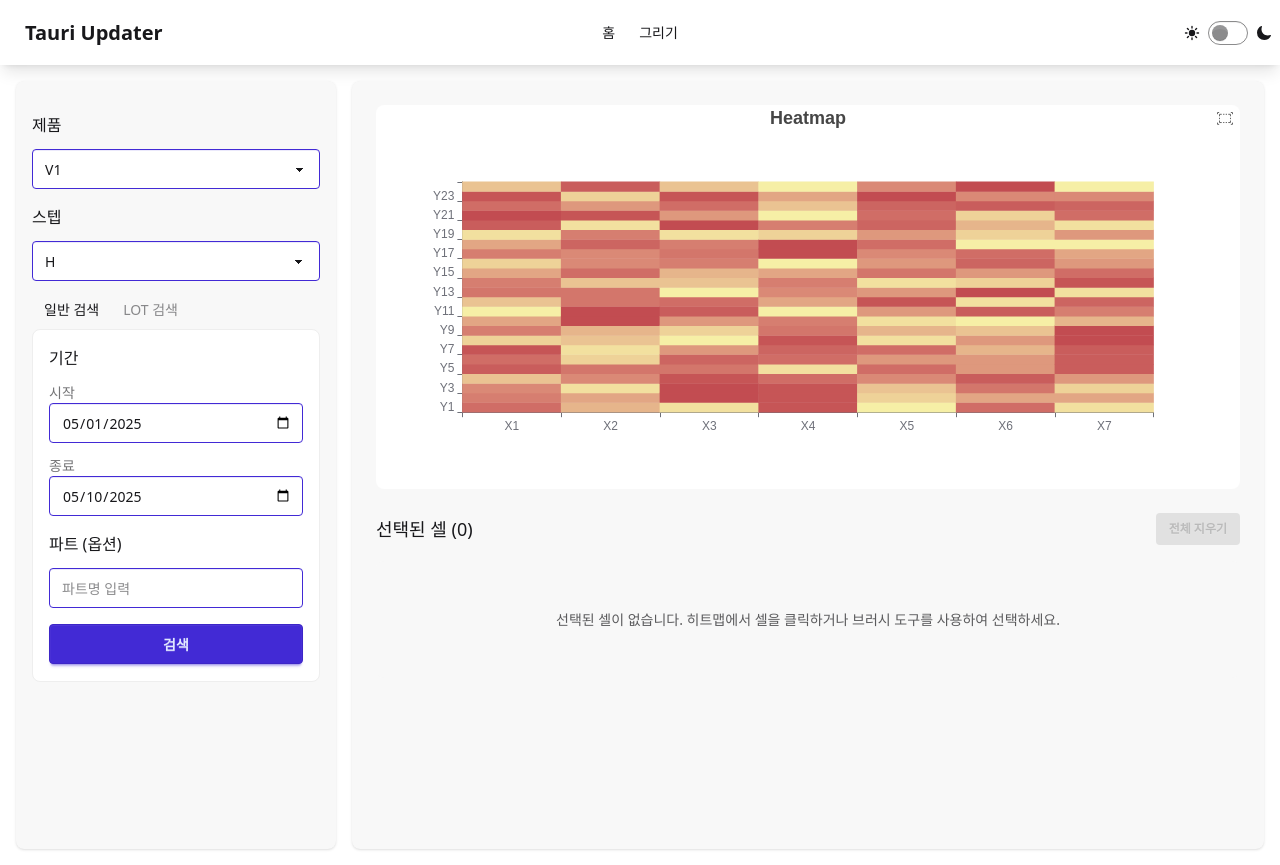
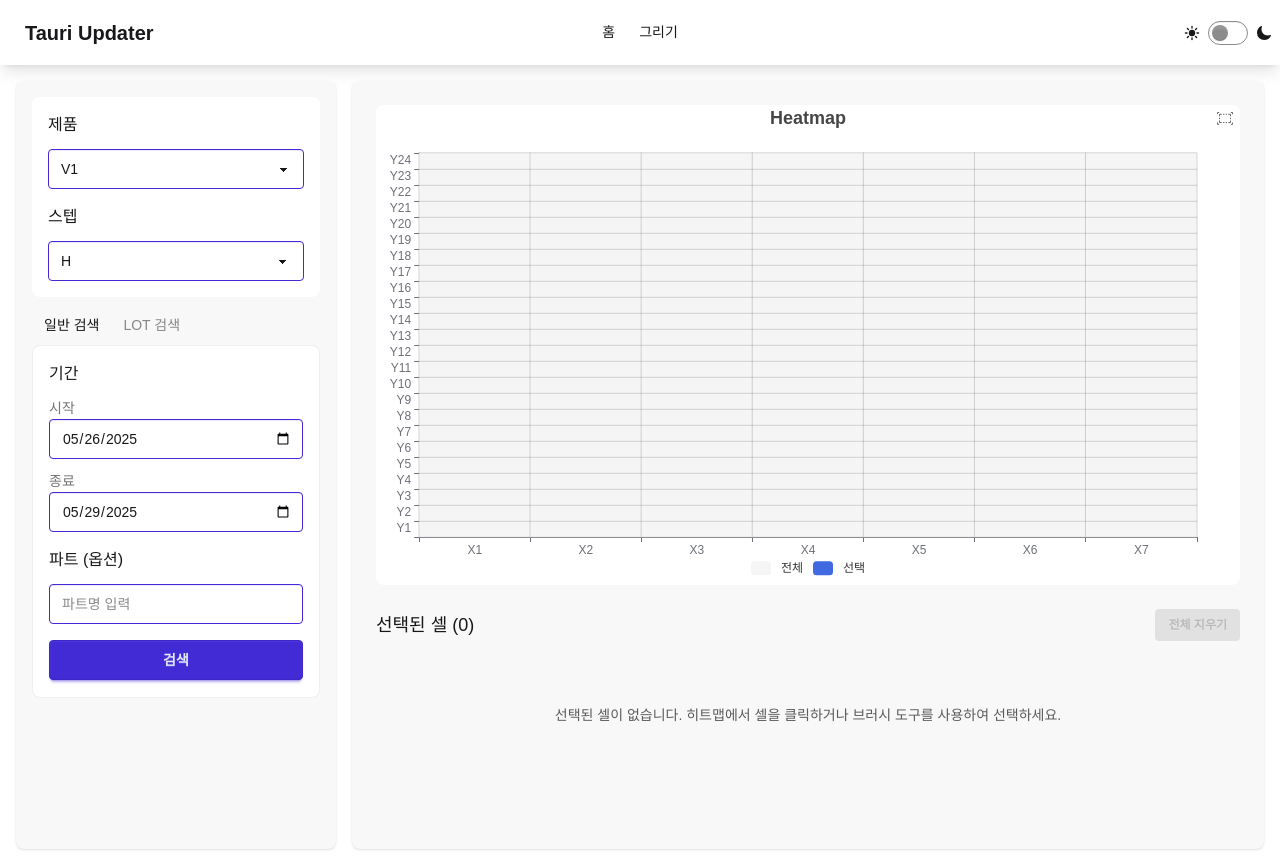
Before and after one commit to elenscode/tauri-updater, a React (Vite) app: page /draw in a window 1280 px wide. Built offline with nearby package versions, Linux system fonts and the light colour scheme; what ag-grid-community would draw is missing.

Commit message:
[add] clear task cursor

```diff
--- a/src/App.css
+++ b/src/App.css
@@ -1,5 +1,6 @@
 .container {
   margin: 0;
-  font-family: 'Noto Sans', sans-serif;
+  /* font-family: "Noto Sans KR", sans-serif; */
+  font-optical-sizing: auto;
   /* padding-top: 10vh; */
 }
--- a/src/components/HeatmapBrushChart.tsx
+++ b/src/components/HeatmapBrushChart.tsx
@@ -45,7 +45,7 @@ const createDefaultData = (xAxisLength: number, yAxisLength: number): HeatmapDat
     const data: HeatmapDataItem[] = [];
     for (let x = 0; x < xAxisLength; x++) {
         for (let y = 0; y < yAxisLength; y++) {
-            data.push([x, y, Math.floor(Math.random() * 15)]);
+            data.push([x, y, 0]); // Math.floor(Math.random() * 15)]);
         }
     }
     return data;
@@ -68,7 +68,7 @@ const getSelectedCellsFromBrush = (areas: BrushArea[], rawData: HeatmapDataItem[
             rawData.forEach(cell => {
                 if (cell[0] >= xRange[0] && cell[0] <= xRange[1] &&
                     cell[1] >= yRange[0] && cell[1] <= yRange[1]) {
-                    selectedCells.push(cell);
+                    selectedCells.push([cell[0], cell[1], 1]);
                 }
             });
         } else if (area.brushType === 'polygon') {
@@ -97,8 +97,8 @@ const HeatmapBrushChart: React.FC<HeatmapBrushChartProps> = ({
     const [forceUpdate, setForceUpdate] = React.useState(0);
 
     // 초기 데이터 설정
-    const hours = initialXAxisData || generateDefaultLabels(24, 'Y');
-    const days = initialYAxisData || generateDefaultLabels(7, 'X');
+    const yData = initialYAxisData || generateDefaultLabels(24, 'Y');
+    const xData = initialXAxisData || generateDefaultLabels(7, 'X');
     const rawData = initialData || createDefaultData(7, 24);
 
     // 이벤트 핸들러
@@ -108,7 +108,7 @@ const HeatmapBrushChart: React.FC<HeatmapBrushChartProps> = ({
         );
 
         if (index === -1) {
-            selectedCellsRef.current.push(cell);
+            selectedCellsRef.current.push([cell[0], cell[1], 1]); // 선택된 셀에 1을 추가
         } else {
             selectedCellsRef.current.splice(index, 1);
         }
@@ -157,13 +157,6 @@ const HeatmapBrushChart: React.FC<HeatmapBrushChartProps> = ({
     //         )
     //     );
 
-    //     // 브러시 영역 클리어
-    //     chartInstanceRef.current?.dispatchAction({
-    //         type: 'brush',
-    //         command: 'clear',
-    //         areas: []
-    //     });
-
     //     updateChartSelection();
     // };
     const updateChartSelection = () => {
@@ -177,10 +170,7 @@ const HeatmapBrushChart: React.FC<HeatmapBrushChartProps> = ({
                 {
                     type: 'heatmap',
                     data: selectedCellsRef.current,
-                    itemStyle: {
-                        borderColor: 'blue',
-                        borderWidth: 2
-                    }
+
                 }
             ]
         });
@@ -193,11 +183,26 @@ const HeatmapBrushChart: React.FC<HeatmapBrushChartProps> = ({
             cell => !(cell[0] === cellToRemove[0] && cell[1] === cellToRemove[1])
         );
         updateChartSelection();
-    };
-
-    // 모든 셀 삭제 함수
+    };    // 모든 셀 삭제 함수
     const handleClearAll = () => {
         selectedCellsRef.current = [];
+
+        // 브러시 영역 클리어
+        chartInstanceRef.current?.dispatchAction({
+            type: 'brush',
+            command: 'clear',
+            areas: []
+        });
+
+        // 브러시 도구 비활성화 (rect 선택 모드 해제)
+        chartInstanceRef.current?.dispatchAction({
+            type: 'takeGlobalCursor',
+            key: 'brush',
+            brushOption: {
+                brushType: false
+            }
+        });
+
         updateChartSelection();
     };
 
@@ -227,18 +232,19 @@ const HeatmapBrushChart: React.FC<HeatmapBrushChartProps> = ({
                 formatter: (params: any): string => {
                     const item = params.data as HeatmapDataItem;
                     const isSelected = isSelectedCell(item, selectedCellsRef.current);
-                    return `${days[item[0]]},${hours[item[1]]}${isSelected ? ' (Selected)' : ''}`;
+                    return `${xData[item[0]]},${yData[item[1]]}${isSelected ? ' (Selected)' : ''}`;
                 }
             },
             grid: {
-                height: '60%',
-                top: '20%',
-                left: '10%',
-                right: '10%'
+                height: '80%',
+                width: '90%',
+                top: '10%',
+                left: '5%',
+                right: '5%'
             },
             xAxis: {
                 type: 'category',
-                data: days,
+                data: xData,
                 splitArea: { show: true }
             }, toolbox: {
                 feature: {
@@ -252,17 +258,21 @@ const HeatmapBrushChart: React.FC<HeatmapBrushChartProps> = ({
             },
             yAxis: {
                 type: 'category',
-                data: hours,
+                data: yData,
                 splitArea: { show: true }
             },
             visualMap: {
-                show: false,
                 min: 0,
-                max: 15,
+                max: 1,
                 calculable: true,
                 orient: 'horizontal',
                 left: 'center',
-                bottom: '5%'
+                bottom: '1%',
+                type: 'piecewise',
+                pieces: [
+                    { value: 0, label: '전체', color: '#f5f5f5' },
+                    { value: 1, label: '선택', color: 'royalblue' }
+                ]
             },
             brush: {
                 toolbox: ['rect'],
@@ -278,18 +288,25 @@ const HeatmapBrushChart: React.FC<HeatmapBrushChartProps> = ({
                     label: { show: false },
                     emphasis: {
                         itemStyle: {
-                            shadowBlur: 10,
-                            shadowColor: 'rgba(0, 0, 0, 0.5)'
+                            color: "darkgrey",
                         }
+                    },
+                    itemStyle: {
+                        borderColor: 'grey',
+                        borderWidth: 0.3
                     }
                 },
                 {
                     type: 'heatmap',
                     data: selectedCellsRef.current,
                     itemStyle: {
-                        color: 'blue',
                         borderColor: 'blue',
-                        borderWidth: 2
+                        borderWidth: 1
+                    },
+                    emphasis: {
+                        itemStyle: {
+                            color: 'deepskyblue',
+                        }
                     }
                 }
             ]
@@ -302,7 +319,7 @@ const HeatmapBrushChart: React.FC<HeatmapBrushChartProps> = ({
         };
     }, []); return (
         <div className="w-full max-w-5xl mx-auto">
-            <div ref={chartRef} className="w-full h-96 rounded-lg bg-base-100" />
+            <div ref={chartRef} className="w-full h-[480px] rounded-lg bg-base-100" />
 
             <div className="mt-6">
                 <div className="flex justify-between items-center mb-4">
@@ -324,8 +341,8 @@ const HeatmapBrushChart: React.FC<HeatmapBrushChartProps> = ({
                             <thead>
                                 <tr>
                                     <th>Index</th>
-                                    <th>X Axis ({days.length > 0 ? days[0].replace(/\d+/, '') : 'X'})</th>
-                                    <th>Y Axis ({hours.length > 0 ? hours[0].replace(/\d+/, '') : 'Y'})</th>
+                                    <th>X({xData.length > 0 ? xData[0].replace(/\d+/, '') : 'X'})</th>
+                                    <th>Y({yData.length > 0 ? yData[0].replace(/\d+/, '') : 'Y'})</th>
                                     <th className="w-20">Action</th>
                                 </tr>
                             </thead>
@@ -333,12 +350,12 @@ const HeatmapBrushChart: React.FC<HeatmapBrushChartProps> = ({
                                 {selectedCellsRef.current.map((cell, index) => (
                                     <tr key={`${cell[0]}-${cell[1]}-${index}`} className="hover">
                                         <td className="text-base-content/70">{index + 1}</td>
-                                        <td className="font-medium">{days[cell[0]]}</td>
-                                        <td className="font-medium">{hours[cell[1]]}</td>
+                                        <td className="font-medium">{xData[cell[0]]}</td>
+                                        <td className="font-medium">{yData[cell[1]]}</td>
                                         <td>
                                             <button
                                                 onClick={() => handleRemoveCell(cell)}
-                                                className="btn btn-error btn-xs"
+                                                className="btn btn-error btn-outline btn-xs rounded-full"
                                                 title="Remove this cell"
                                             >
                                                 ×
--- a/src/components/SearchTabs.tsx
+++ b/src/components/SearchTabs.tsx
@@ -1,28 +1,53 @@
 import React from 'react';
+import { useProductStore } from '../store/useProductStore';
 
 interface SearchTabsProps {
     onSearch?: () => void;
 }
 
 const SearchTabs: React.FC<SearchTabsProps> = ({ onSearch }) => {
+    const { product, step, startDate, endDate, setProductData } = useProductStore();
+    const [part, setPart] = React.useState('');
+
+    // select, input 등 값 변경 핸들러
+    const handleProductChange = (e: React.ChangeEvent<HTMLSelectElement>) => {
+        setProductData(e.target.value, step, startDate, endDate);
+    };
+    const handleStepChange = (e: React.ChangeEvent<HTMLSelectElement>) => {
+        setProductData(product, e.target.value, startDate, endDate);
+    };
+    const handleStartDateChange = (e: React.ChangeEvent<HTMLInputElement>) => {
+        setProductData(product, step, e.target.value, endDate);
+    };
+    const handleEndDateChange = (e: React.ChangeEvent<HTMLInputElement>) => {
+        setProductData(product, step, startDate, e.target.value);
+    };
+    const handlePartChange = (e: React.ChangeEvent<HTMLInputElement>) => {
+        setPart(e.target.value);
+    };
+    // 검색 버튼 클릭 시 store 값으로 검색
+    const handleSearch = () => {
+        if (onSearch) onSearch();
+    };
+
     return (
         <div className="w-80 card bg-base-200 shadow-sm">
             <div className="card-body p-4">
-                <div className="mt-4 space-y-4">
+                <div className="space-y-4 bg-base-100 border-base-300 rounded-box p-4">
                     <div>
                         <h3 className="text-base font-medium mb-3">제품</h3>
-                        <select className="select select-bordered select-primary w-full">
-                            <option>V1</option>
-                            <option>V2</option>
-                            <option>V3</option>
+                        <select className="select select-bordered select-primary w-full" value={product} onChange={handleProductChange}>
+                            <option value="V1">V1</option>
+                            <option value="V2">V2</option>
+                            <option value="V3">V3</option>
                         </select>
                     </div>
                     <div>
                         <h3 className="text-base font-medium mb-3">스텝</h3>
-                        <select className="select select-bordered select-primary w-full">
-                            <option>H</option>
-                            <option>C</option>
-                            <option>L</option>
+                        <select className="select select-bordered select-primary w-full" value={step} onChange={handleStepChange}>
+                            <option value="H">H</option>
+                            <option value="C">C</option>
+                            <option value="L">L</option>
                         </select>
                     </div>
                 </div>
@@ -37,21 +62,21 @@ const SearchTabs: React.FC<SearchTabsProps> = ({ onSearch }) => {
                                         <label className="label">
                                             <span className="label-text">시작</span>
                                         </label>
-                                        <input type="date" className="input input-bordered input-primary" defaultValue="2025-05-01" />
+                                        <input type="date" className="input input-bordered input-primary" value={startDate} onChange={handleStartDateChange} />
                                     </div>
                                     <div className="form-control">
                                         <label className="label">
                                             <span className="label-text">종료</span>
                                         </label>
-                                        <input type="date" className="input input-bordered input-primary" defaultValue="2025-05-10" />
+                                        <input type="date" className="input input-bordered input-primary" value={endDate} onChange={handleEndDateChange} />
                                     </div>
                                 </div>
                             </div>
                             <div>
                                 <h3 className="text-base font-medium mb-3">파트 (옵션)</h3>
-                                <input type="text" className="input input-bordered input-primary w-full" placeholder="파트명 입력" />
+                                <input type="text" className="input input-bordered input-primary w-full" placeholder="파트명 입력" value={part} onChange={handlePartChange} />
                             </div>
-                            <button className="btn btn-primary w-full" onClick={onSearch}>검색</button>
+                            <button className="btn btn-primary w-full" onClick={handleSearch}>검색</button>
                         </div>
                     </div>
 
@@ -62,8 +87,6 @@ const SearchTabs: React.FC<SearchTabsProps> = ({ onSearch }) => {
                         </div>
                     </div>
                 </div>
-
-
             </div>
         </div>
     );
--- a/src/components/SkeletonCard.tsx
+++ b/src/components/SkeletonCard.tsx
@@ -1,6 +1,6 @@
 import React from 'react';
 import type { ImageData } from '../types/image';
-
+import { CiCircleChevDown } from "react-icons/ci";
 interface SkeletonCardProps {
     imageData: ImageData;
     isLoading: boolean;
@@ -19,13 +19,13 @@ const SkeletonCard: React.FC<SkeletonCardProps> = React.memo(({
     const hasUrl = Boolean(cachedUrl || imageData.url);
     const imageUrl = cachedUrl || imageData.url; return (
         <div
-            className={`relative bg-gray-200 rounded-lg overflow-hidden shadow-md transition-all duration-300 hover:shadow-lg cursor-pointer ${isSelected ? 'ring-4 ring-blue-500' : ''
+            className={`relative bg-gray-100 rounded-lg overflow-hidden shadow-md transition-all duration-300 hover:shadow-lg cursor-pointer ${isSelected ? 'ring-2 ring-blue-500' : ''
                 }`}
             onClick={onToggleSelection}
         >
             {isSelected && (
-                <div className="absolute top-2 left-2 z-20 bg-blue-500 text-white rounded-full w-6 h-6 flex items-center justify-center text-sm font-bold">
-                    ✓
+                <div className="absolute top-2 left-2 z-20 text-primary rounded-full w-6 h-6 flex items-center justify-center text-sm font-bold">
+                    <CiCircleChevDown className='w-full h-full' />
                 </div>
             )}
             {hasUrl ? (
@@ -40,7 +40,7 @@ const SkeletonCard: React.FC<SkeletonCardProps> = React.memo(({
                         }}
                     />
                     <div className="absolute bottom-0 left-0 right-0 bg-gradient-to-t from-black/70 to-transparent p-3">
-                        <p className="text-white text-sm font-medium truncate">{imageData.name}</p>
+                        <p className="text-sm font-medium truncate">{imageData.name}</p>
                     </div>
                 </div>
             ) : (
@@ -53,7 +53,7 @@ const SkeletonCard: React.FC<SkeletonCardProps> = React.memo(({
                     </div>
                     {isLoading && (
                         <div className="absolute top-2 right-2">
-                            <div className="w-4 h-4 border-2 border-blue-500 border-t-transparent rounded-full animate-spin"></div>
+                            <div className="w-4 h-4 border-2 border-primary border-t-transparent rounded-full animate-spin"></div>
                         </div>
                     )}
                 </div>
--- a/src/index.css
+++ b/src/index.css
@@ -1,2 +1,7 @@
 @import "tailwindcss";
 @plugin "daisyui";
+
+body {
+    font-family: "Noto Sans KR", sans-serif;
+    font-optical-sizing: auto;
+}
--- a/src/pages/Home.tsx
+++ b/src/pages/Home.tsx
@@ -33,7 +33,7 @@ function Home() {
     const [showDataGrid, setShowDataGrid] = useState(true); return (
         <Suspense fallback={<div className="loading loading-spinner loading-lg flex justify-center items-center min-h-screen">Loading...</div>}>
             <div className="w-full min-h-screen bg-base-100 flex flex-col">
-                <div className="h-4" />                <div className="flex flex-1 p-4 gap-4">
+                <div className="flex flex-1 p-4 gap-4">
                     <SearchTabs onSearch={fetchData} />
 
                     <div className={`transition-all duration-300 overflow-hidden flex flex-col gap-4 ${showDataGrid ? 'max-w-md w-96 opacity-100' : 'max-w-0 w-0 opacity-0 pointer-events-none'}`}>
--- /dev/null
+++ b/src/store/useProductStore.ts
@@ -0,0 +1,28 @@
+import { create } from 'zustand';
+
+interface ProductDataStore {
+    // 전체 이미지 데이터
+    product: string;
+    step: string;
+    startDate: string;
+    endDate: string;
+
+    // Actions
+    setProductData: (product: string, step: string, startDate: string, endDate: string) => void;
+    clearData: () => void;
+}
+
+export const useProductStore = create<ProductDataStore>((set, get) => ({
+    product: 'V1',
+    step: 'H',
+    startDate: new Date(new Date().setDate(new Date().getDate() - 3)).toISOString().split('T')[0],
+    endDate: new Date().toISOString().split('T')[0], // 오늘 날짜
+    setProductData: (product, step, startDate, endDate) => set({
+        product,
+        step,
+        startDate,
+        endDate
+    }),
+    clearData: () => set({}),
+
+}));
```
